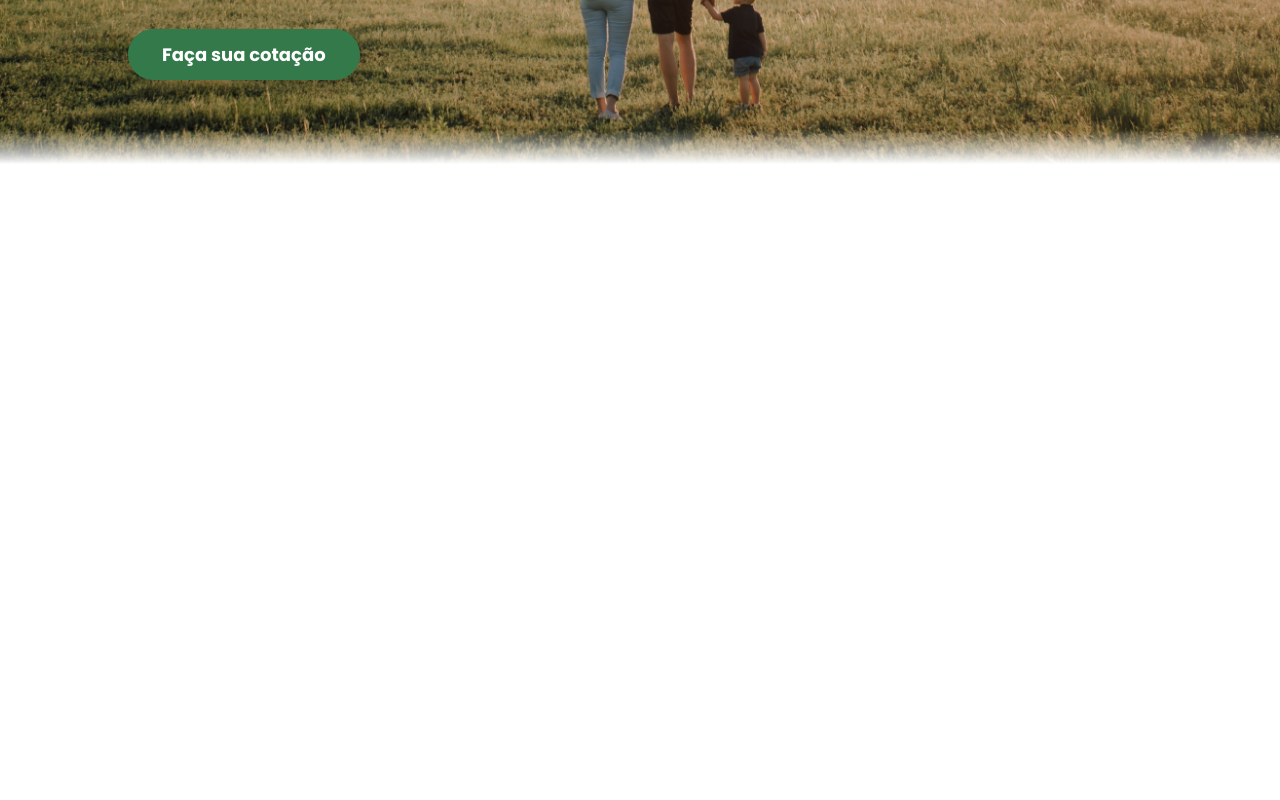
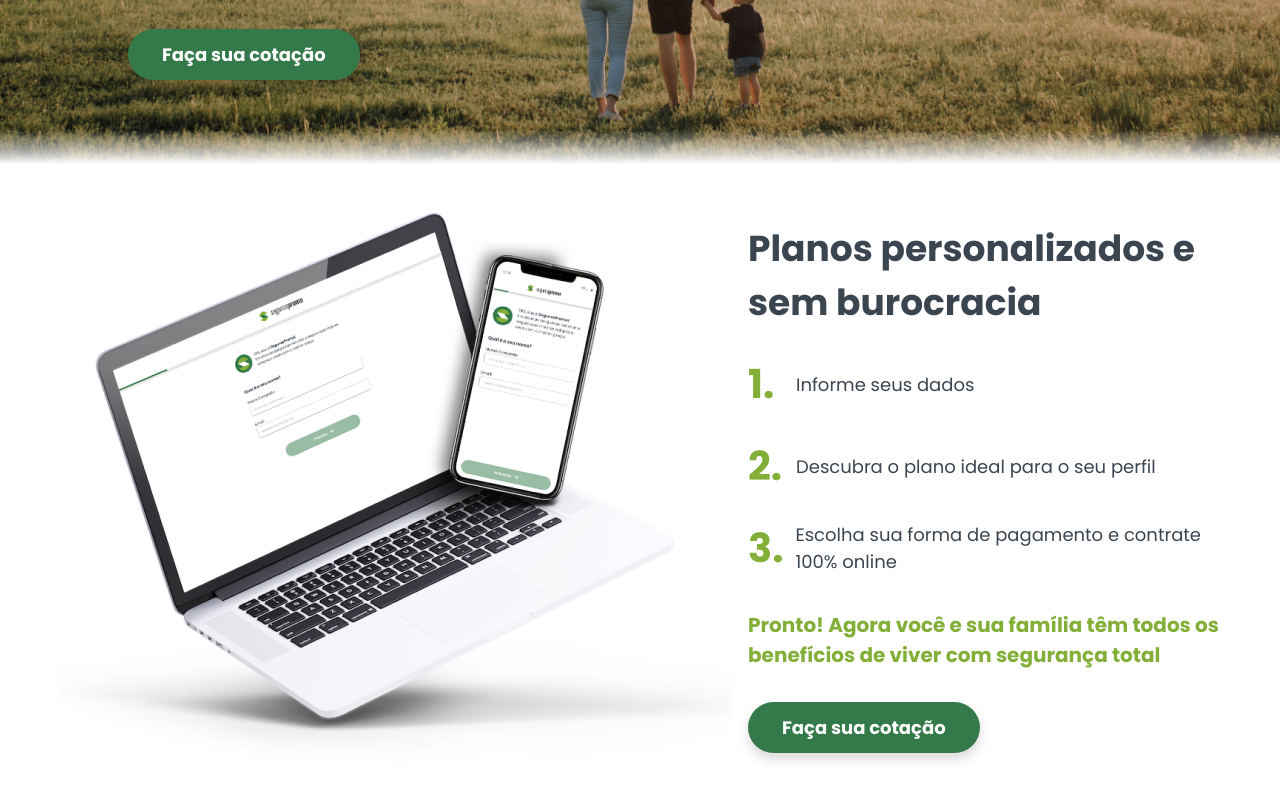
Before and after one commit to gustavoalexandresc/amopromov1, a React (Vite) app: page / in a window 1280 px wide. Shown: the part 630-1430 px from the top of the page. Before the commit the page ends 906 px from the top, so only its background shows below. Built offline with nearby package versions, Linux system fonts and the light colour scheme.

Commit message:
Adição da SectionCustomPlans

```diff
--- a/src/App.jsx
+++ b/src/App.jsx
@@ -1,6 +1,7 @@
 import { HeaderInfos } from "./components/HeaderInfos"
 import { HeaderNavbar } from "./components/HeaderNavbar"
 import { Hero } from "./components/Hero"
+import { SectionCustomPlans } from "./components/SectionCustomPlans"
 
 function App() {
   return (
@@ -11,6 +12,7 @@ function App() {
       </header>
       <main>
         <Hero />
+        <SectionCustomPlans />
 
       </main>
     </div>
--- /dev/null
+++ b/src/components/SectionCustomPlans/index.jsx
@@ -0,0 +1,35 @@
+import { CustomButton } from "../shared/Button";
+
+import ComputerAndCelphoneImage from '../../../assets/computerAndCelphone.png'
+
+import { Container, Wrapper, Infos } from "./style";
+
+export function SectionCustomPlans() {
+  return (
+    <Container>
+      <Wrapper>
+        <img src={ComputerAndCelphoneImage} alt="Imagem de Computador e Telefone" />
+        <Infos>
+          <h4>
+            Planos personalizados e sem burocracia
+          </h4>
+          <ul>
+            <li>
+              <span>1.</span> <p>Informe seus dados</p>
+            </li>
+            <li>
+              <span>2.</span> <p>Descubra o plano ideal para o seu perfil</p>
+            </li>
+            <li>
+              <span>3.</span> <p>Escolha sua forma de pagamento e contrate 100% online</p>
+            </li>
+          </ul>
+          <p>
+            Pronto! Agora você e sua família têm todos os benefícios de viver com segurança total
+          </p>
+          <CustomButton>Faça sua cotação</CustomButton>
+        </Infos>
+      </Wrapper>
+    </Container>
+  )
+}
--- /dev/null
+++ b/src/components/SectionCustomPlans/style.js
@@ -0,0 +1,68 @@
+import styled from 'styled-components'
+
+export const Container = styled.section`
+  width: 100%;
+  display: flex;
+  align-items: center;
+  justify-content: center;
+  margin: 2.5rem 0 8.125rem;
+
+  position: relative; //Para remover a sobreposição do bloco de gradiente utilizado no Hero
+`
+
+export const Wrapper = styled.section`
+  width: 100%;
+  max-width: 72.5rem;
+  display: flex;
+  align-items: center;
+  justify-content: center;
+  gap: 1rem;
+`
+
+export const Infos = styled.div`
+  h4 {
+    font-size: 2.25rem;
+    font-weight: 700;
+    line-height: 1.5;
+    color: #3B454F;
+  }
+
+  ul {
+    list-style-type: none;
+    margin-top: 1.5rem;
+
+    li {
+      display: flex;
+      align-items: center;
+
+      & + li {
+        margin-top: 1.375rem;
+      }
+
+      p {
+        font-size: 1.125rem;
+        color: #3B454F;
+      }
+
+      span {
+        display: inline-block;
+        width: 2.25rem;
+
+        color: #83AF38;
+        font-size: 2.5rem;
+        font-weight: 700;
+
+        margin-right: 0.75rem;
+      }
+    }
+  }
+
+  > p {
+    font-size: 1.25rem;
+    font-weight: 700;
+    line-height: 1.5;
+    color: #83AF38;
+
+    margin-top: 2rem;
+  }
+`
```
